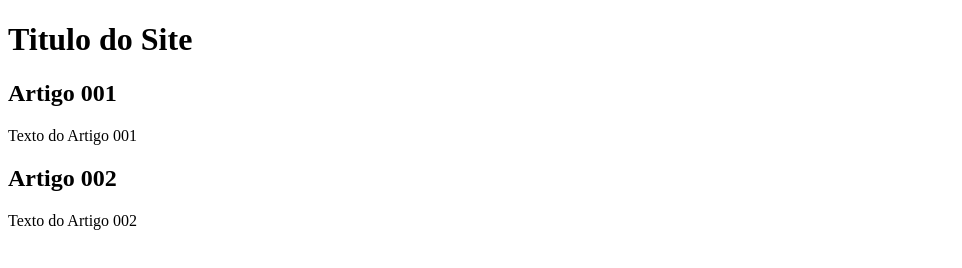
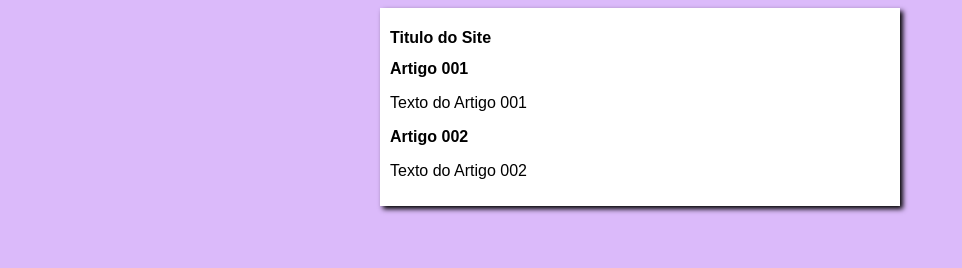
Before and after one commit to geisson/projeto-site, a plain HTML site: page index.html in a window 1280 px wide. Shown: the whole page, without its empty margins (0-962 px from the left). Drawn offline with Linux system fonts and the light colour scheme.

Commit message:
iniciei o design

```diff
--- /dev/null
+++ b/estilos/style.css
@@ -0,0 +1,16 @@
+* {
+  font-family: Arial, Helvetica, sans-serif;
+  font-size: 16px;
+}
+
+body {
+  background-color: rgb(219, 186, 250);
+}
+
+main {
+  background-color: #fff;
+  width: 500px;
+  margin: auto;
+  padding: 10px;
+  box-shadow: 3px 3px 5px black;
+}
--- a/index.html
+++ b/index.html
@@ -6,6 +6,7 @@
   <meta http-equiv="X-UA-Compatible" content="IE=edge">
   <meta name="viewport" content="width=device-width, initial-scale=1.0">
   <title>Titulo do Site</title>
+  <link rel="stylesheet" href="estilos/style.css">
 </head>
 
 <body>
```
